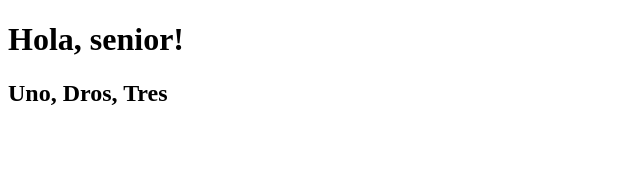
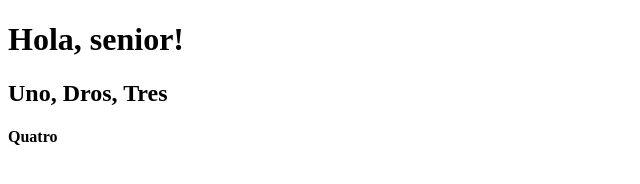
Before and after one commit to raghav8/j1, a plain HTML site: page new.html in a window 1280 px wide. Shown: the full height of the page, 0-640 px from the left. Drawn offline with Linux system fonts and the light colour scheme.

Commit message:
before reverting

```diff
--- a/new.html
+++ b/new.html
@@ -9,5 +9,6 @@
 <body>
     <h1>Hola, senior!</h1>
     <h2>Uno, Dros, Tres</h2>
+    <h4>Quatro</h4>
 </body>
 </html>
```
